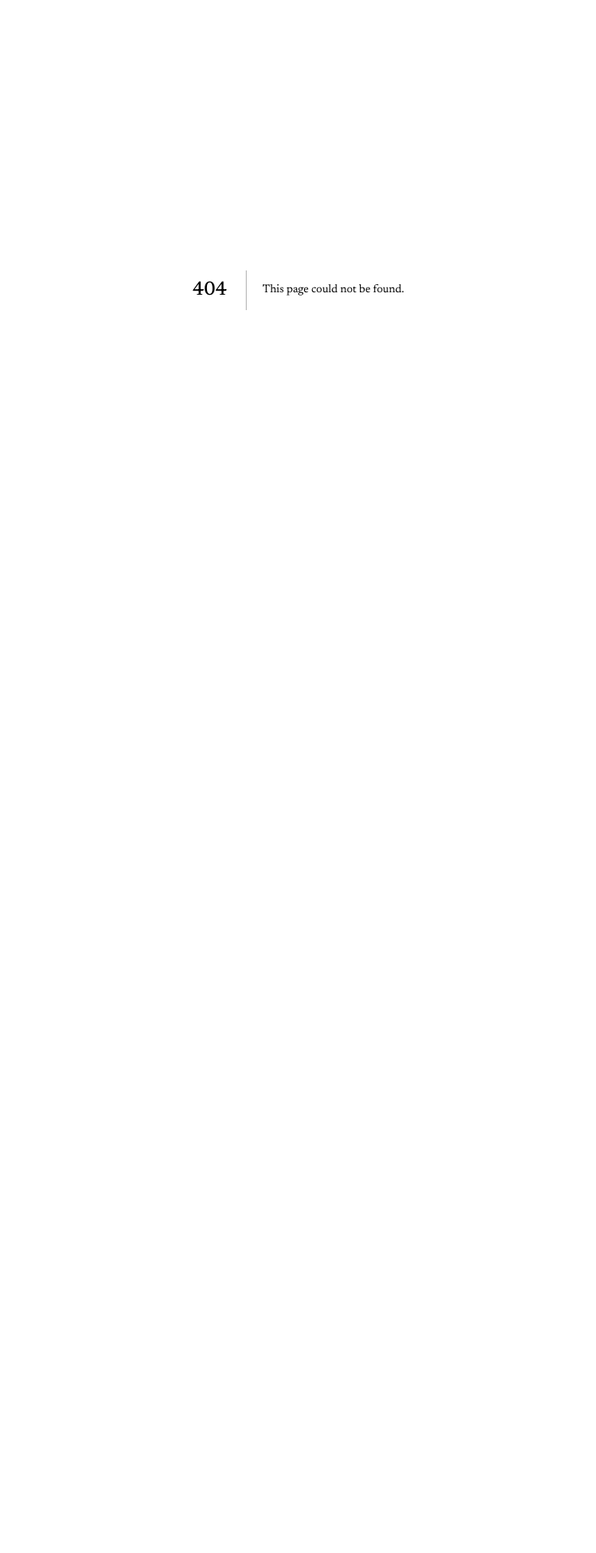
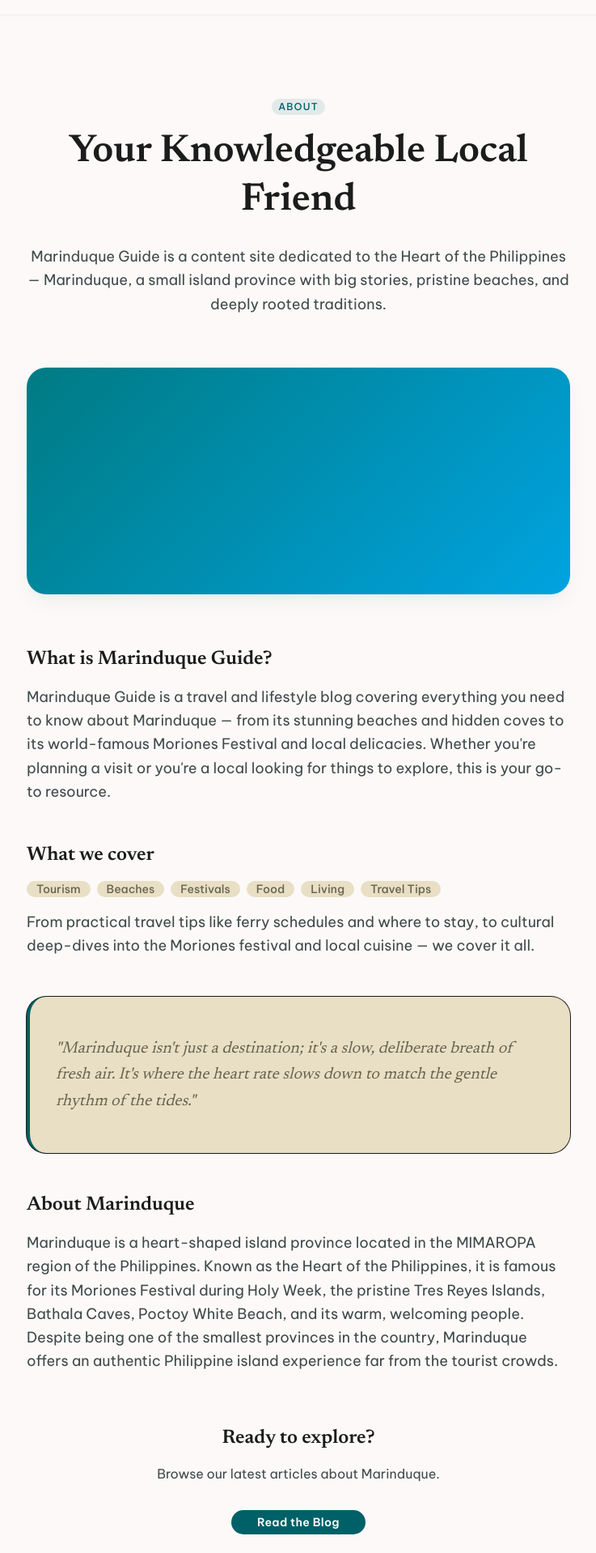
Before and after one commit to lenardatthebreakwater/marinduque.site, a Next.js app: page /about in a window 1280 px wide. Before the commit this address had no page. Shown: the part 42-1960 px from the top of the page at 81% size, without its empty margins (271-1008 px from the left). Before the commit the page ends 800 px from the top, so only its background shows below. Built offline with nearby package versions, Linux system fonts and the light colour scheme.

Commit message:
Added an About page and category filtering

```diff
--- /dev/null
+++ b/app/about/page.js
@@ -0,0 +1,100 @@
+import Navbar from '@/components/Navbar'
+import Footer from '@/components/Footer'
+import { Card, CardContent } from '@/components/ui/card'
+import { Badge } from '@/components/ui/badge'
+import Link from 'next/link'
+import { Button } from '@/components/ui/button'
+
+export const metadata = {
+  title: 'About | Marinduque Guide',
+  description: 'Learn about Marinduque Guide — your knowledgeable local friend for everything about Marinduque, the Heart of the Philippines.',
+}
+
+const topics = ['Tourism', 'Beaches', 'Festivals', 'Food', 'Living', 'Travel Tips']
+
+export default function AboutPage() {
+  return (
+    <>
+      <Navbar />
+      <main className="max-w-[1120px] mx-auto px-5 md:px-6 pt-32 pb-24">
+
+        {/* Header */}
+        <header className="max-w-2xl mx-auto text-center mb-16 pt-8">
+          <Badge className="bg-[#006067]/10 text-[#006067] border-0 text-xs uppercase tracking-widest mb-4">
+            About
+          </Badge>
+          <h1 className="font-display text-4xl md:text-5xl font-semibold text-[#1b1c1c] mb-6 leading-tight">
+            Your Knowledgeable Local Friend
+          </h1>
+          <p className="text-[#3e494a] text-lg leading-relaxed">
+            Marinduque Guide is a content site dedicated to the Heart of the Philippines — Marinduque, a small island province with big stories, pristine beaches, and deeply rooted traditions.
+          </p>
+        </header>
+
+        {/* Hero placeholder */}
+        <div className="w-full h-[280px] rounded-xl overflow-hidden mb-16 ambient-shadow">
+          <div className="w-full h-full tropical-gradient" />
+        </div>
+
+        {/* About content */}
+        <div className="max-w-2xl mx-auto space-y-12">
+
+          <section>
+            <h2 className="font-display text-2xl font-semibold text-[#1b1c1c] mb-4">What is Marinduque Guide?</h2>
+            <p className="text-[#3e494a] text-lg leading-relaxed">
+              Marinduque Guide is a travel and lifestyle blog covering everything you need to know about Marinduque — from its stunning beaches and hidden coves to its world-famous Moriones Festival and local delicacies. Whether you're planning a visit or you're a local looking for things to explore, this is your go-to resource.
+            </p>
+          </section>
+
+          <section>
+            <h2 className="font-display text-2xl font-semibold text-[#1b1c1c] mb-4">What we cover</h2>
+            <div className="flex flex-wrap gap-2 mb-4">
+              {topics.map((topic) => (
+                <Badge
+                  key={topic}
+                  className="bg-[#e8dfc5] text-[#68634d] border-0 text-sm px-3 py-1"
+                >
+                  {topic}
+                </Badge>
+              ))}
+            </div>
+            <p className="text-[#3e494a] text-lg leading-relaxed">
+              From practical travel tips like ferry schedules and where to stay, to cultural deep-dives into the Moriones festival and local cuisine — we cover it all.
+            </p>
+          </section>
+
+          <Card className="bg-[#e8dfc5] border-0 border-l-4 border-l-[#006067] rounded-xl">
+            <CardContent className="p-8">
+              <p className="font-display text-xl text-[#68634d] italic leading-relaxed">
+                "Marinduque isn't just a destination; it's a slow, deliberate breath of fresh air. It's where the heart rate slows down to match the gentle rhythm of the tides."
+              </p>
+            </CardContent>
+          </Card>
+
+          <section>
+            <h2 className="font-display text-2xl font-semibold text-[#1b1c1c] mb-4">About Marinduque</h2>
+            <p className="text-[#3e494a] text-lg leading-relaxed">
+              Marinduque is a heart-shaped island province located in the MIMAROPA region of the Philippines. Known as the Heart of the Philippines, it is famous for its Moriones Festival during Holy Week, the pristine Tres Reyes Islands, Bathala Caves, Poctoy White Beach, and its warm, welcoming people. Despite being one of the smallest provinces in the country, Marinduque offers an authentic Philippine island experience far from the tourist crowds.
+            </p>
+          </section>
+
+        </div>
+
+        {/* CTA */}
+        <div className="max-w-2xl mx-auto mt-16 text-center">
+          <h2 className="font-display text-2xl font-semibold text-[#1b1c1c] mb-4">
+            Ready to explore?
+          </h2>
+          <p className="text-[#3e494a] mb-8">
+            Browse our latest articles about Marinduque.
+          </p>
+          <Button asChild className="bg-[#006067] hover:bg-[#004f54] text-white font-semibold tracking-wide rounded-lg px-8">
+            <Link href="/blog">Read the Blog</Link>
+          </Button>
+        </div>
+
+      </main>
+      <Footer />
+    </>
+  )
+}
--- a/app/blog/page.js
+++ b/app/blog/page.js
@@ -11,6 +11,23 @@ export const metadata = {
   description: 'Stories, tips, and hidden gems from Marinduque.',
 }
 
+const CATEGORIES = ['All', 'Tourism', 'Food', 'Festivals', 'Living']
+
+// Map category names to keywords that appear in posts
+const CATEGORY_KEYWORDS = {
+  tourism: ['tourism', 'beach', 'travel', 'tourist', 'island', 'resort', 'trek', 'cave', 'hopping', 'itinerary', 'stay', 'visit'],
+  food: ['food', 'eat', 'delicacies', 'restaurant', 'cuisine', 'longganisa', 'taboan', 'squid', 'seafood', 'market'],
+  festivals: ['festival', 'moriones', 'holy week', 'celebration', 'tradition', 'event', 'fiesta'],
+  living: ['living', 'retire', 'retiring', 'cost', 'life', 'local', 'province', 'community'],
+}
+
+function postMatchesCategory(post, category) {
+  if (category === 'all') return true
+  const keywords = CATEGORY_KEYWORDS[category] || []
+  const searchText = `${post.title} ${post.description} ${post.keywords?.join(' ')}`.toLowerCase()
+  return keywords.some((kw) => searchText.includes(kw))
+}
+
 function formatDate(iso) {
   return new Date(iso).toLocaleDateString('en-US', {
     year: 'numeric',
@@ -19,8 +36,10 @@ function formatDate(iso) {
   })
 }
 
-export default function BlogPage() {
-  const posts = getAllPosts()
+export default function BlogPage({ searchParams }) {
+  const activeCategory = (searchParams?.category || 'all').toLowerCase()
+  const allPosts = getAllPosts()
+  const posts = allPosts.filter((post) => postMatchesCategory(post, activeCategory))
 
   return (
     <>
@@ -28,7 +47,7 @@ export default function BlogPage() {
       <main className="flex-grow pt-32 pb-24 px-5 md:px-6 max-w-[1120px] mx-auto w-full">
 
         {/* Header */}
-        <header className="mb-16 pt-8">
+        <header className="mb-10 pt-8">
           <h1 className="font-display text-5xl md:text-6xl font-semibold text-[#1b1c1c] mb-3">
             The Latest from the Island
           </h1>
@@ -37,9 +56,43 @@ export default function BlogPage() {
           </p>
         </header>
 
+        {/* Category Filter */}
+        <div className="flex flex-wrap gap-2 mb-12">
+          {CATEGORIES.map((cat) => {
+            const isActive = activeCategory === cat.toLowerCase()
+            return (
+              <Button
+                key={cat}
+                asChild
+                variant={isActive ? 'default' : 'outline'}
+                className={
+                  isActive
+                    ? 'bg-[#006067] hover:bg-[#004f54] text-white border-0 rounded-full text-sm'
+                    : 'border-[#006067] text-[#006067] hover:bg-[#006067] hover:text-white rounded-full text-sm'
+                }
+              >
+                <Link href={cat === 'All' ? '/blog' : `/blog?category=${cat.toLowerCase()}`}>
+                  {cat}
+                </Link>
+              </Button>
+            )
+          })}
+        </div>
+
+        {/* Results count */}
+        <p className="text-[#3e494a] text-sm mb-8">
+          {posts.length} article{posts.length !== 1 ? 's' : ''}
+          {activeCategory !== 'all' ? ` in ${CATEGORIES.find(c => c.toLowerCase() === activeCategory)}` : ''}
+        </p>
+
         {/* Blog Grid */}
         {posts.length === 0 ? (
-          <p className="text-[#3e494a]">No posts yet. Add MDX files to the content/ directory.</p>
+          <div className="text-center py-20">
+            <p className="text-[#3e494a] text-lg mb-4">No posts found in this category yet.</p>
+            <Button asChild variant="outline" className="border-[#006067] text-[#006067] rounded-full">
+              <Link href="/blog">View all posts</Link>
+            </Button>
+          </div>
         ) : (
           <div className="grid grid-cols-1 md:grid-cols-2 lg:grid-cols-3 gap-8">
             {posts.map((post) => (
@@ -47,9 +100,7 @@ export default function BlogPage() {
                 key={post.slug}
                 className="bg-[#e8dfc5] border-0 overflow-hidden ambient-shadow flex flex-col group hover:-translate-y-1 transition-transform duration-300"
               >
-                {/* Image placeholder */}
                 <div className="h-48 tropical-gradient w-full" />
-
                 <CardHeader>
                   <Badge className="w-fit bg-[#006067]/10 text-[#006067] border-0 text-xs uppercase tracking-widest">
                     {formatDate(post.date)}
@@ -58,13 +109,11 @@ export default function BlogPage() {
                     {post.title}
                   </h2>
                 </CardHeader>
-
                 <CardContent className="flex-grow">
                   <p className="text-[#3e494a] text-sm leading-relaxed line-clamp-3">
                     {post.description}
                   </p>
                 </CardContent>
-
                 <CardFooter>
                   <Button asChild variant="ghost" className="text-[#b35305] hover:text-[#8e3f00] font-semibold text-sm p-0 h-auto">
                     <Link href={`/blog/${post.slug}`}>Read More →</Link>
--- a/components/Navbar.js
+++ b/components/Navbar.js
@@ -1,5 +1,4 @@
 import Link from 'next/link'
-import { Button } from '@/components/ui/button'
 
 export default function Navbar() {
   return (
@@ -19,11 +18,6 @@ export default function Navbar() {
             </Link>
           ))}
         </div>
-                <Button
-                    className="bg-[#b35305] hover:bg-[#8e3f00] text-white text-sm font-semibold tracking-wide rounded-lg"
-                >
-                    Subscribe
-                </Button>
       </div>
     </nav>
   )
```
Also changed, not shown: content/test-post.mdx (deleted, +0 -34 lines). Lines whose indentation alone changed are shown as unchanged.
